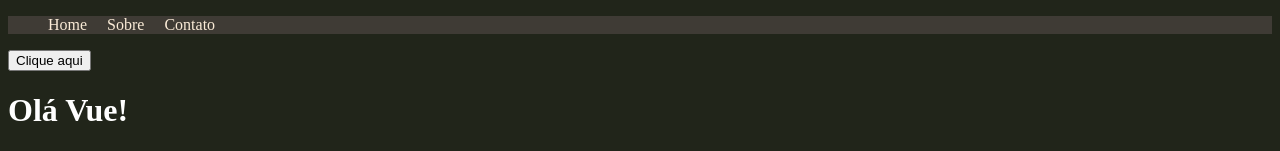
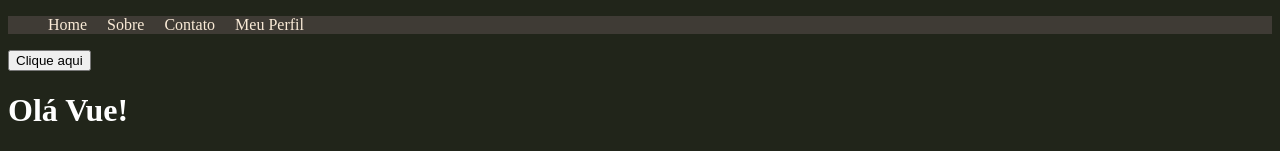
Before and after one commit to TioBobDev/cursovue, a Vue app: page / in a window 1280 px wide. Shown: the top 151 px of the page. Built offline with nearby package versions, Linux system fonts and the light colour scheme.

Commit message:
Curso de Vue 3: #17 - Utilizando props

```diff
--- a/src/App.vue
+++ b/src/App.vue
@@ -1,6 +1,6 @@
 <template>
     <div>
-      <Header/>
+      <Header :esta_logado="true" />    <!-- esta passando as informações por props no modo array-->
       <PrimeiroComponente />
       <p>{{ nome }}</p>
       <LifeCycle />
@@ -10,8 +10,6 @@
 </template>
 
 <script>
-import LifeCycleVue from './components/LifeCycle.vue'
-
 import Header from './components/Header.vue'
 import PrimeiroComponente from './components/PrimeiroComponente.vue'
 import LifeCycle from './components/LifeCycle.vue'
--- a/src/components/Header.vue
+++ b/src/components/Header.vue
@@ -3,12 +3,14 @@
         <li><a href="#">Home</a></li>
         <li><a href="#">Sobre</a></li>
         <li><a href="#">Contato</a></li>
+        <li v-if="esta_logado"><a href="#">Meu Perfil</a></li>
     </ul>
 </template>
 
 <script>
 export default{
-    name: 'Header'
+    name: 'Header',
+    props: ["esta_logado"]
 }
 </script>
 
--- a/src/components/Info.vue
+++ b/src/components/Info.vue
@@ -1,5 +1,6 @@
 <template>
   <div>
+    <h3></h3>
     <p v-if="esta_trabalhando">Estou trabalhando no momento.</p>
     <p v-else>
       Não estou trabalhando no momento. Procurando novas oportunidades
@@ -47,11 +48,13 @@ export default {
     Picture,
     Reutilizacao,
   },
+  props:{
+     email: String,
+     esta_trabalhando: Boolean,
+  },
   data() {
     return {
-      esta_trabalhando: false,
       mostrar_email: false,
-      email: "meuemail@meuemail.com",
       meu_link: "https://github.com/TioBobDev",
       textoBotao: "Mostra e-mail",
       programoBackend: ["PHP", "Java", "Python"],
--- a/src/components/Pessoa.vue
+++ b/src/components/Pessoa.vue
@@ -1,7 +1,7 @@
 <template>
   <div>
     <h2>Esta é a descrição da pessoa {{ nome }}</h2>
-    <Info />
+    <Info :email="email" :esta_trabalhando="false" />     <!-- esta passando as informações por props-->
     <Form />
   </div>
 
@@ -20,6 +20,7 @@ export default {
   data() {
     return {
       nome: "Christoffer",
+      email: "christoffer@dev.com.br",
       components: {
         Info,
       },
```
